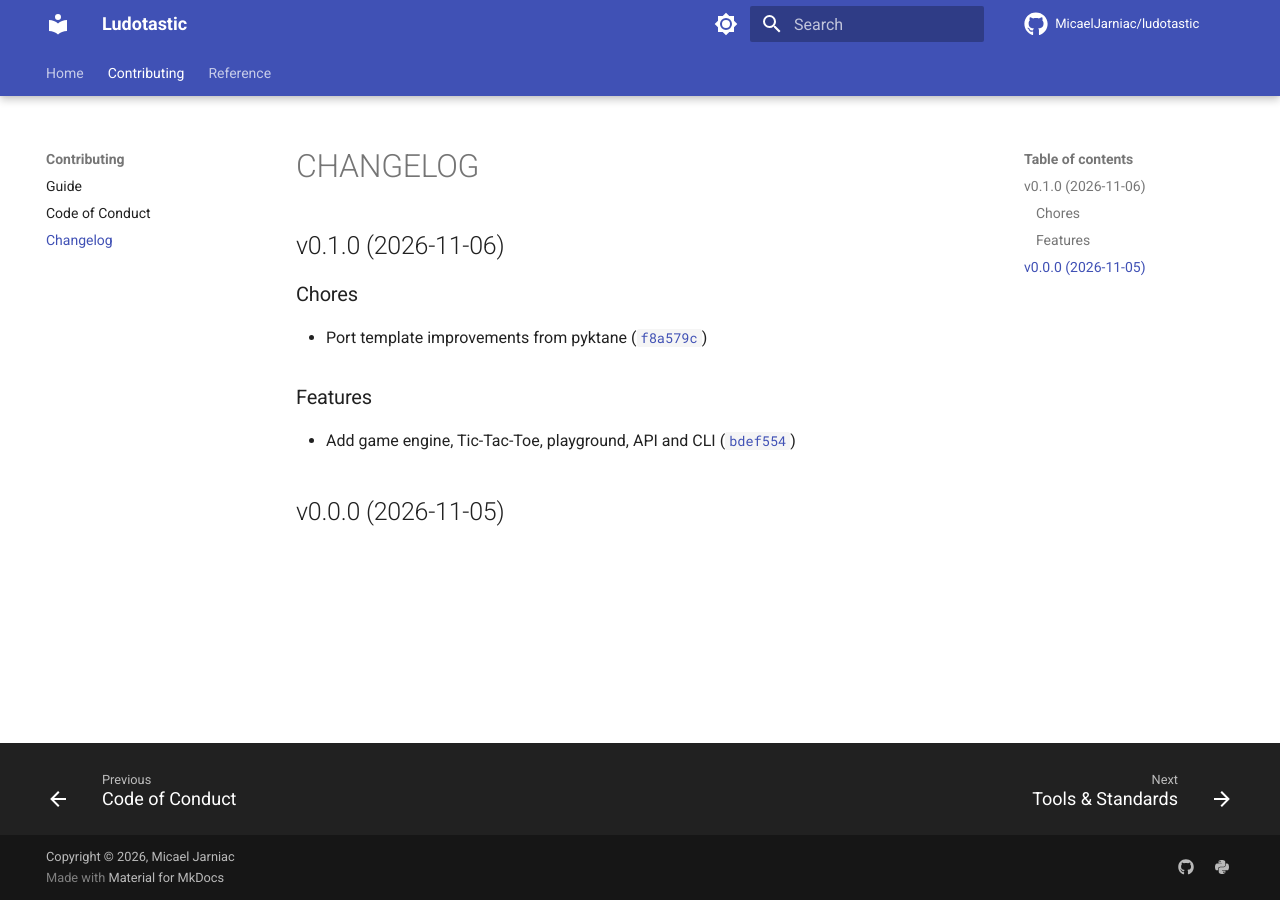
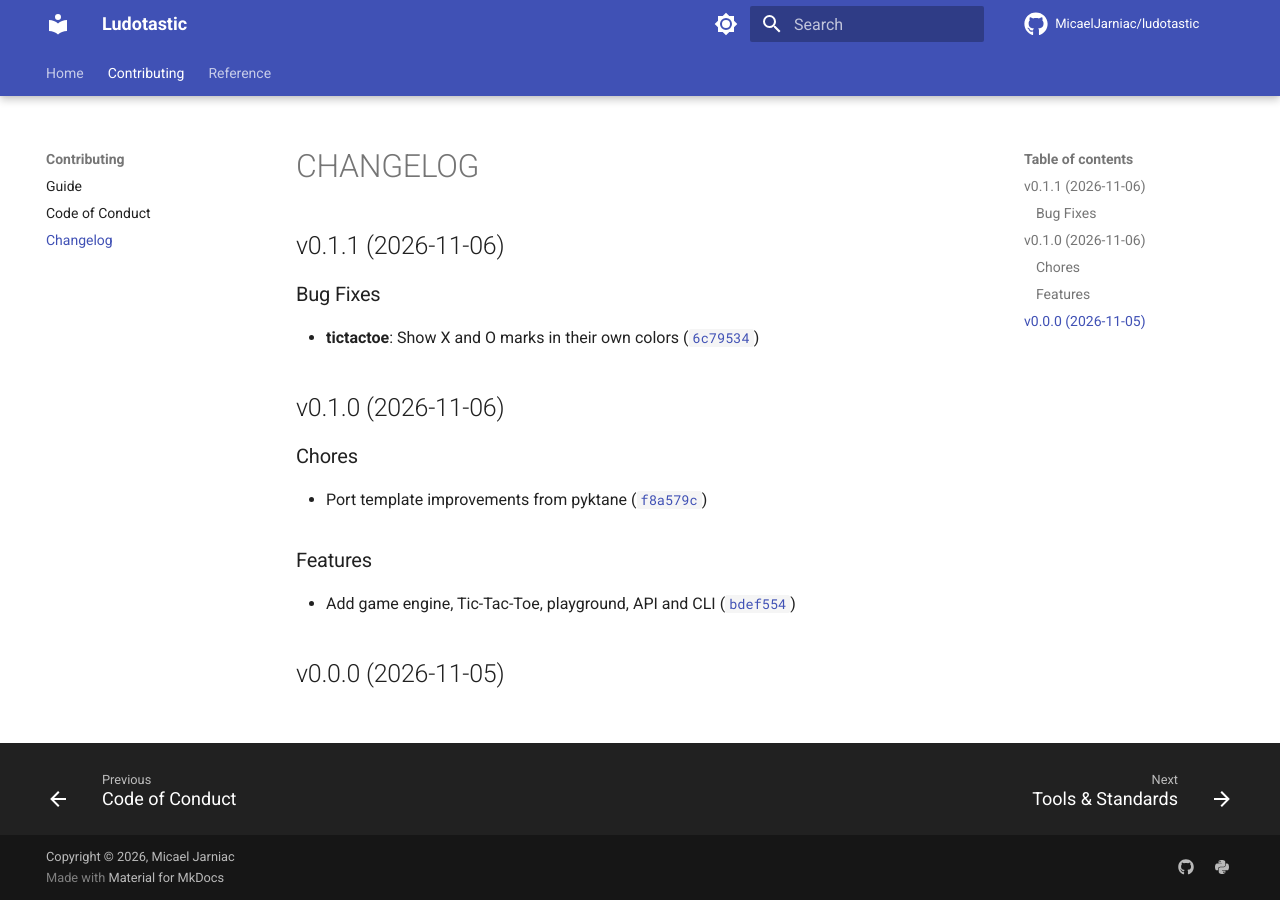
Before and after one commit to KaiqueCarvalho01/ludotastic, an MkDocs documentation site: the page built from docs/CHANGELOG.md, in a window 1280 px wide. Built offline with MkDocs 1.6.1 and Material for MkDocs 9.7.7, drawn with Linux system fonts in a browser that asks for light colours; comment, search, counter and statistics services are not loaded.

Commit message:
0.1.1
Automatically generated by python-semantic-release

```diff
--- a/docs/CHANGELOG.md
+++ b/docs/CHANGELOG.md
@@ -1,6 +1,14 @@
 # CHANGELOG
 
 <!-- version list -->
+
+## v0.1.1 (2026-11-06)
+
+### Bug Fixes
+
+- **tictactoe**: Show X and O marks in their own colors
+  ([`6c79534`](https://github.com/MicaelJarniac/ludotastic/commit/6c795342f5ba754b593365956a88c082036e14ff))
+
 
 ## v0.1.0 (2026-11-06)
 
--- a/pyproject.toml
+++ b/pyproject.toml
@@ -1,6 +1,6 @@
 [project]
 name = "ludotastic"
-version = "0.1.0"
+version = "0.1.1"
 description = "Where humans and AI come to play."
 authors = [
   {name = "Micael Jarniac", email = "micael@jarniac.dev"},
```
Also changed, not shown: 1 other file.
